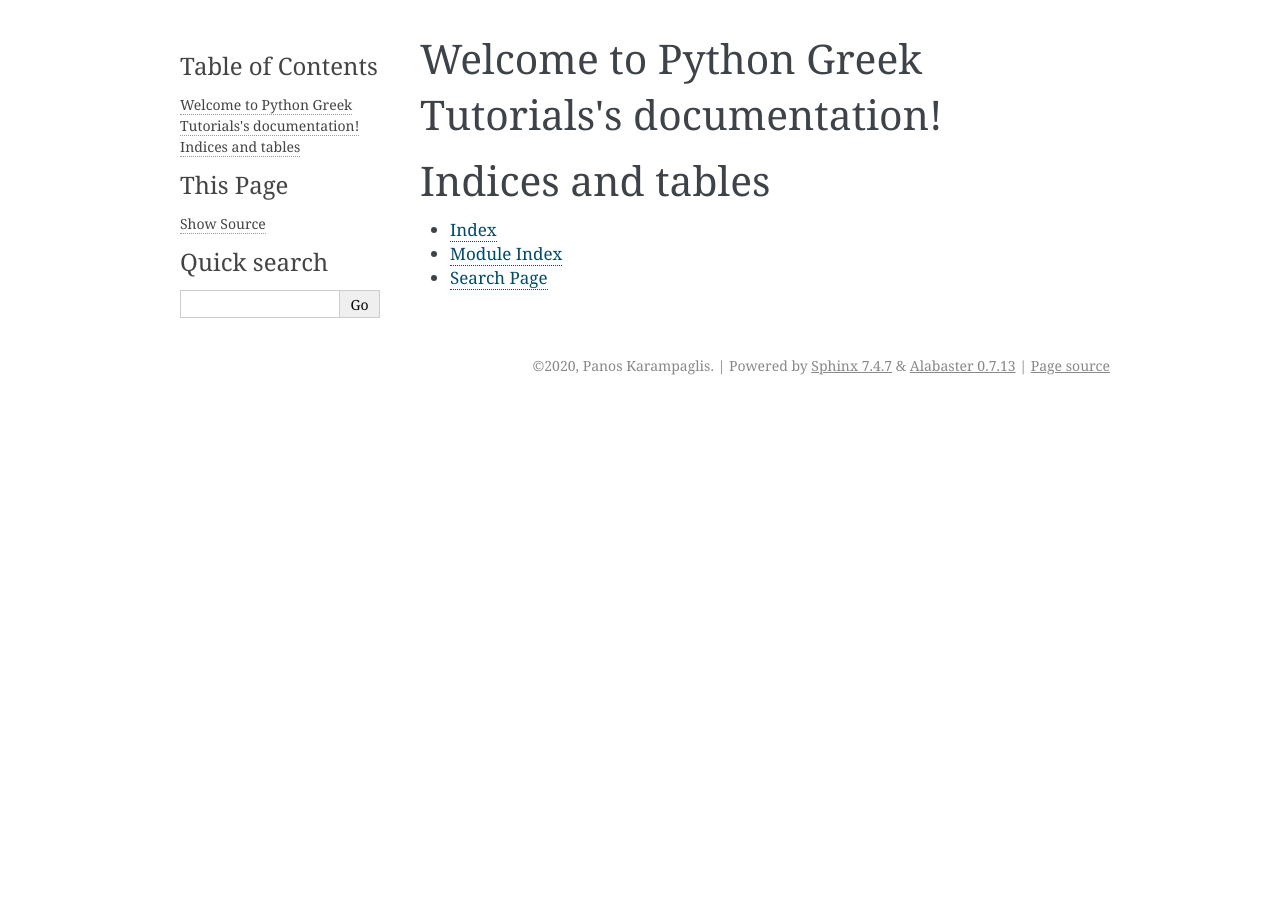
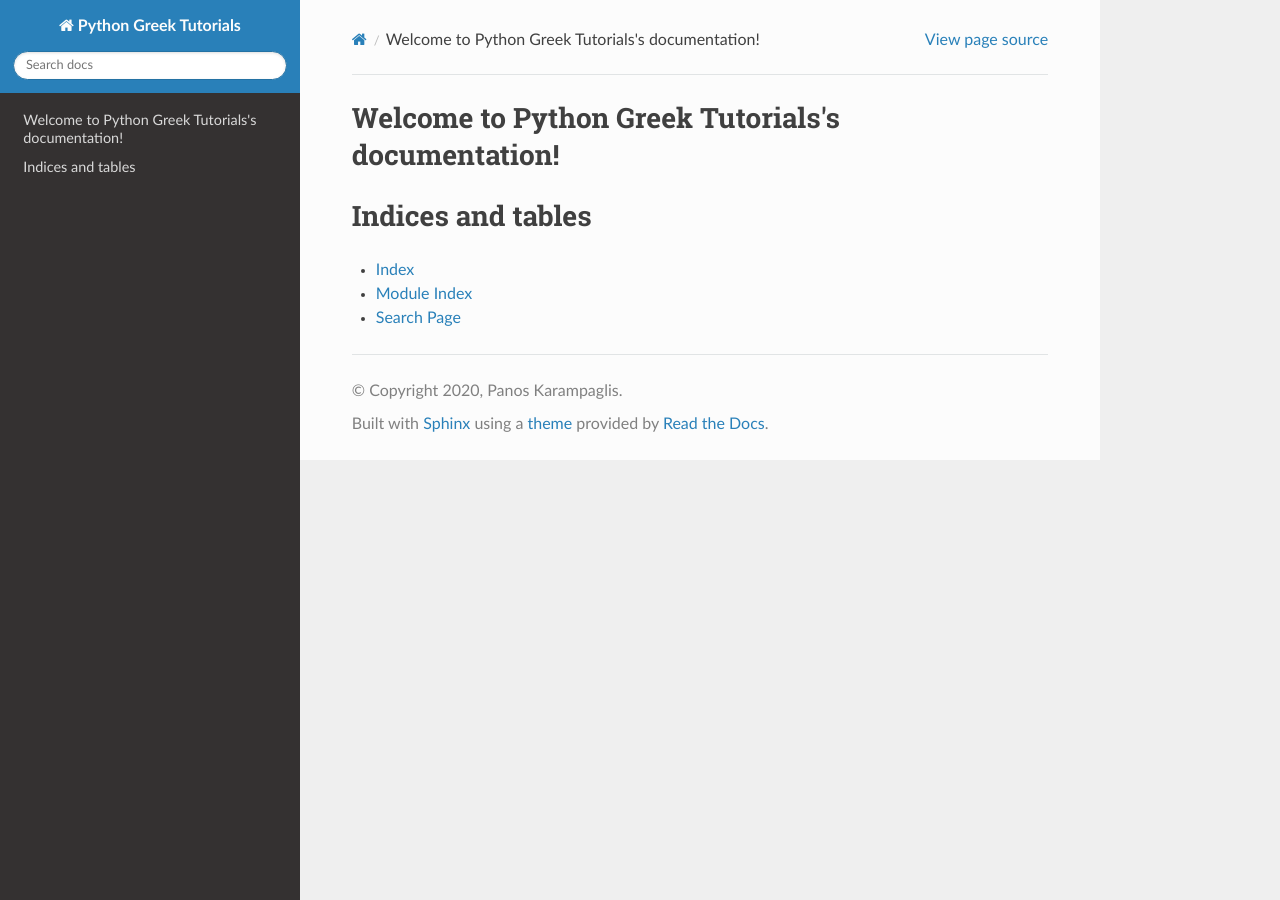
Before and after one commit to panosdotk/python-tutorials-greek, a Sphinx documentation site: the page built from docs/index.rst, in a window 1280 px wide. Built offline with Sphinx 7.4.7 and the Read the Docs theme 2.0.0, drawn with Linux system fonts in a browser that asks for light colours.

Commit message:
Add Sphinx RTD Theme

```diff
--- a/docs/conf.py
+++ b/docs/conf.py
@@ -13,6 +13,7 @@
 # import os
 # import sys
 # sys.path.insert(0, os.path.abspath('.'))
+import sphinx_rtd_theme
 
 
 # -- Project information -----------------------------------------------------
@@ -28,7 +29,8 @@
 # Add any Sphinx extension module names here, as strings. They can be
 # extensions coming with Sphinx (named 'sphinx.ext.*') or your custom
 # ones.
-extensions = [
+extensions = [  'recommonmark',
+                'sphinx_rtd_theme',
 ]
 
 # Add any paths that contain templates here, relative to this directory.
@@ -52,7 +54,7 @@
 # The theme to use for HTML and HTML Help pages.  See the documentation for
 # a list of builtin themes.
 #
-html_theme = 'alabaster'
+html_theme = 'sphinx_rtd_theme'
 
 # Add any paths that contain custom static files (such as style sheets) here,
 # relative to this directory. They are copied after the builtin static files,
```
